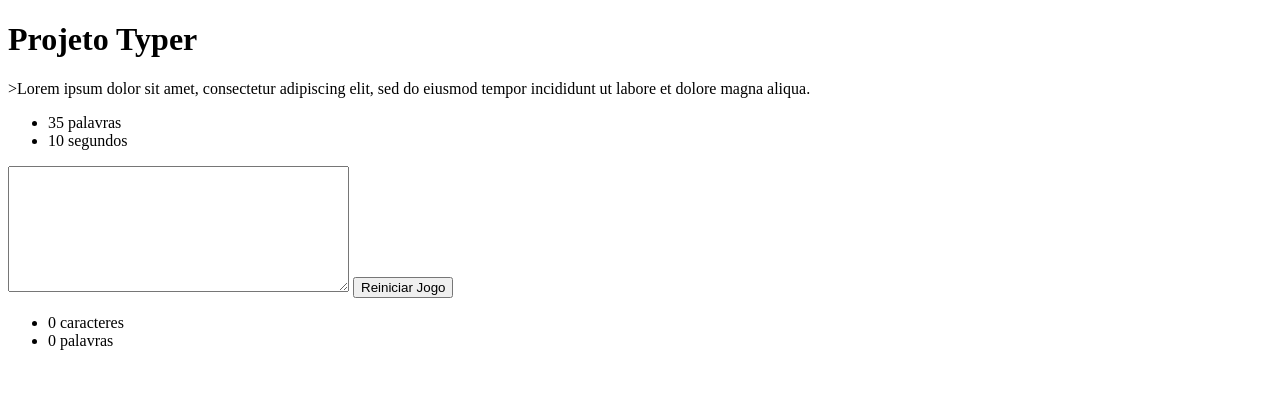
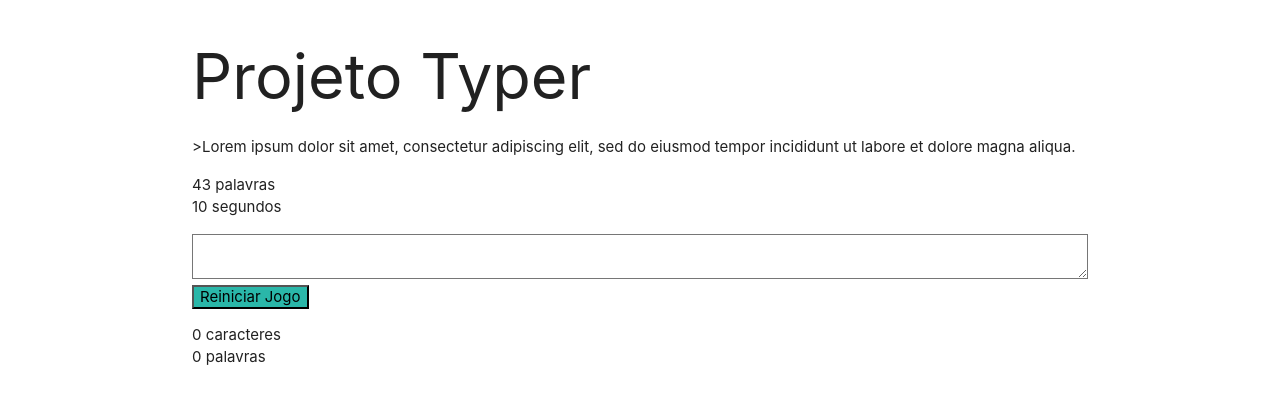
Before and after one commit to ramonS2999/3-Avalicao, a plain HTML site: page projeto-typer/public/principal.html in a window 1280 px wide. Both pictures are taken after a click on the button "Reiniciar Jogo". Drawn offline with nearby package versions, Linux system fonts and the light colour scheme.

Commit message:
Organizando o codigo e colocando o css

```diff
--- a/projeto-typer/public/css/estilo.css
+++ b/projeto-typer/public/css/estilo.css
@@ -0,0 +1,11 @@
+.campo-digitacao {
+    font-size: 20px;
+    height: 130px;
+}
+.frase {
+    font-size: 20px;
+    text-align: left;
+}
+.campo-desativado {
+    background-color: lightgray;
+}
--- a/projeto-typer/public/js/main.js
+++ b/projeto-typer/public/js/main.js
@@ -1,26 +1,36 @@
+// Campo e Tempo
+var campo = $(".campo-digitacao");
+var tempoInicial = $("#tempo-digitacao").text();
 
-// Leitura da frase e puxar o seu tamanho
+
+// triggers das funções -- Ativadores
+$(function(){
+    atualizaTamanhoFrase();
+    inicializaContadores();
+    inicializaCronometro();
+    $("#botao-reiniciar").click(reiniciaJogo);
+});
+
+// Leitura dos campos
+function atualizaTamanhoFrase() {
     var frase = $(".frase").text();
     var numPalavras = frase.split(" ").length;
-
     var tamanhoFrase = $("#tamanho-frase");
     tamanhoFrase.text(numPalavras);
+}
 
 // Campo de digitação
-var campo = $(".campo-digitacao");
+function inicializaContadores() {
     campo.on("input", function() {
     var conteudo = campo.val();
     var qtdPalavras = conteudo.split(/\S+/).length - 1;
     $("#contador-palavras").text(qtdPalavras);
-
-    var conteudo = campo.val();
-    var conteudoSemEspaco = conteudo.replace(/\s+/g,'');
-    var qtdCaracteres = conteudoSemEspaco.length;
-    $('#contador-caracteres').text(qtdCaracteres);
-
+    var qtdCaracteres = conteudo.length;
+    $("#contador-caracteres").text(qtdCaracteres);
     });
-
-// Contar o tempo Restante
+}
+// Iniciar os Contadores
+function inicializaCronometro() {
     var tempoRestante = $("#tempo-digitacao").text();
     campo.one("focus", function() {
     var cronometroID = setInterval(function() {
@@ -29,15 +39,19 @@ campo.one("focus", function() {
     if (tempoRestante < 1) {
     campo.attr("disabled", true);
     clearInterval(cronometroID);
+    campo.toggleClass("campo-desativado");
     }
     }, 1000);
     });
+}
+// Reiniciar o jogo
 
-// Reiniciar o jogo
-$("#botao-reiniciar").click(function(){
-    campo.attr("disabled", false);
+function reiniciaJogo(){
+    campo.attr("disabled",false);
     campo.val("");
     $("#contador-palavras").text("0");
     $("#contador-caracteres").text("0");
-    $("#tempo-digitacao").text(tempoInicial); //novo
-});
+    $("#tempo-digitacao").text(tempoInicial);
+    inicializaCronometro();
+    campo.toggleClass("campo-desativado");
+}
--- a/projeto-typer/public/principal.html
+++ b/projeto-typer/public/principal.html
@@ -4,12 +4,15 @@
     <meta charset="UTF-8">
     <meta http-equiv="X-UA-Compatible" content="IE=edge">
     <meta name="viewport" content="width=device-width, initial-scale=1.0">
+    <link rel="stylesheet" href="https://cdnjs.cloudflare.com/ajax/libs/materialize/1.0.0/css/materialize.min.css">
+    <script src="https://cdnjs.cloudflare.com/ajax/libs/materialize/1.0.0/js/materialize.min.js"></script>
+    <link rel="stylesheet" href="css/estilos.css">
     <title>Typscritp</title>
+
 </head>
 <body>
-
+    <div class="container">
         <h1>Projeto Typer</h1>
-
         <p class="frase">>Lorem ipsum dolor sit amet, consectetur
             adipiscing elit, sed do eiusmod tempor incididunt ut labore et dolore
             magna aliqua.</p>
@@ -25,6 +28,7 @@
             <li><span id="contador-caracteres">0</span> caracteres</li>
             <li><span id="contador-palavras">0</span> palavras</li>
         </ul>
+    </div>
 
     <script src="js/jquery.js"></script>
     <script src="js/main.js"></script>
```
Lines whose indentation alone changed are shown as unchanged.
